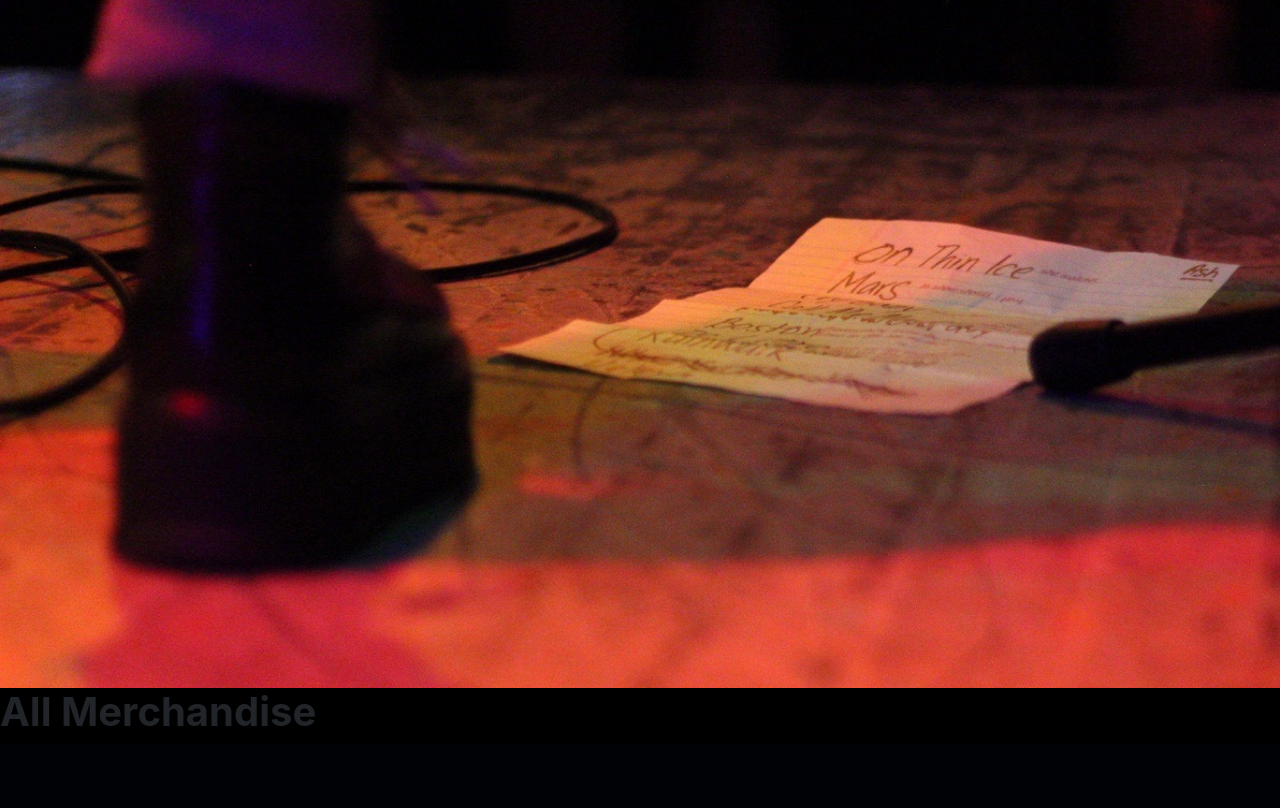
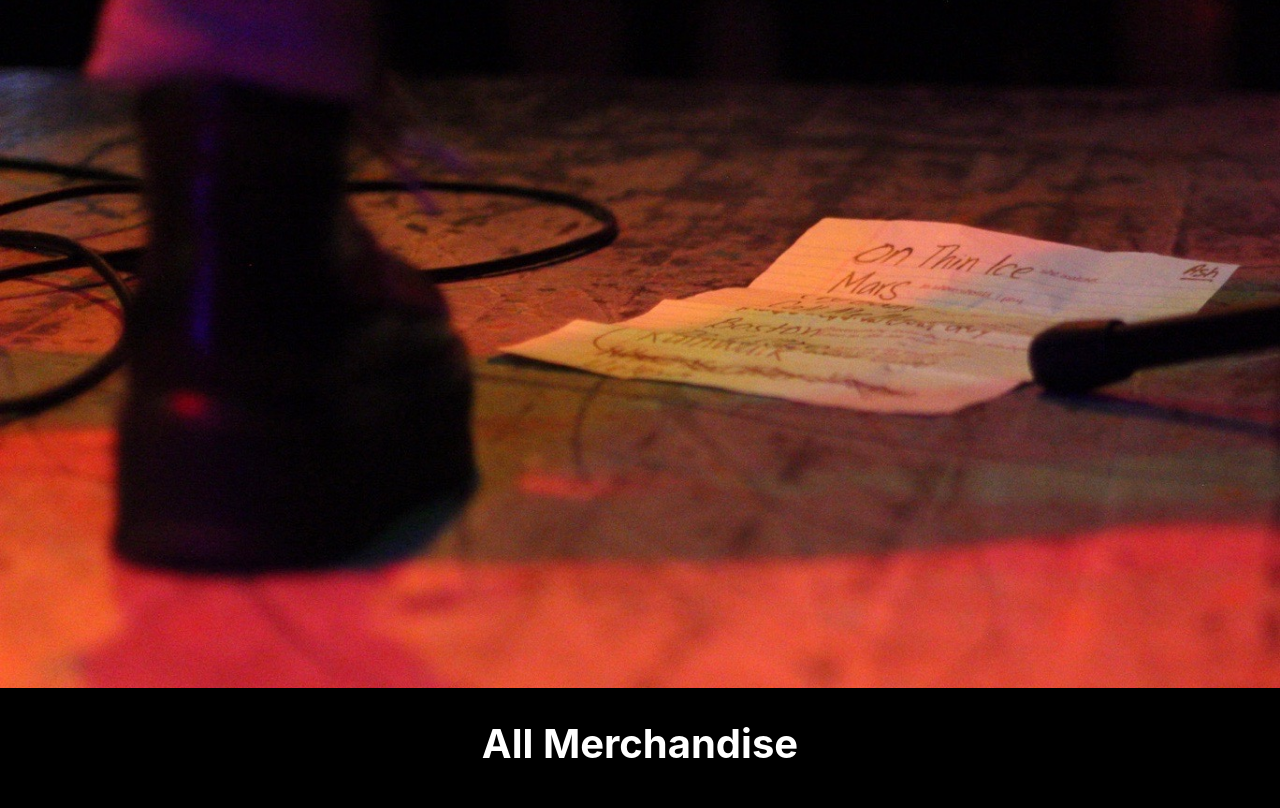
Before and after one commit to paulvallejo/Pinkshift-Website, a Django app: page /home/ in a window 1280 px wide. Shown: the part 70-878 px from the top of the page. Before the commit the page ends 796 px from the top, so only its background shows below. Run offline with Django 3.2, Linux system fonts and the light colour scheme; some libraries are stand-ins or nearby versions.

Commit message:
Created a title for the page that has "all merch"

```diff
--- a/Final_Project/store/templates/home.html
+++ b/Final_Project/store/templates/home.html
@@ -10,9 +10,16 @@ Home
         <img style="width: 100%" src="{% static 'images/Banner.jpg' %}" alt="">
     </div>
 </div>
-
-<h1 class="text-captitalze font-weight-bold">
-    All Merchandise
-</h1>
+<div class="py-4">
+    <div class="container">
+        <div class="row">
+            <div class="text-center col-10 my-2 mx-auto">
+                <h1 class="text-capitalize text-white font-weight-bold">
+                    All Merchandise
+                </h1>
+            </div>
+        </div>
+    </div>
+</div>
 
 {% endblock %}
```
